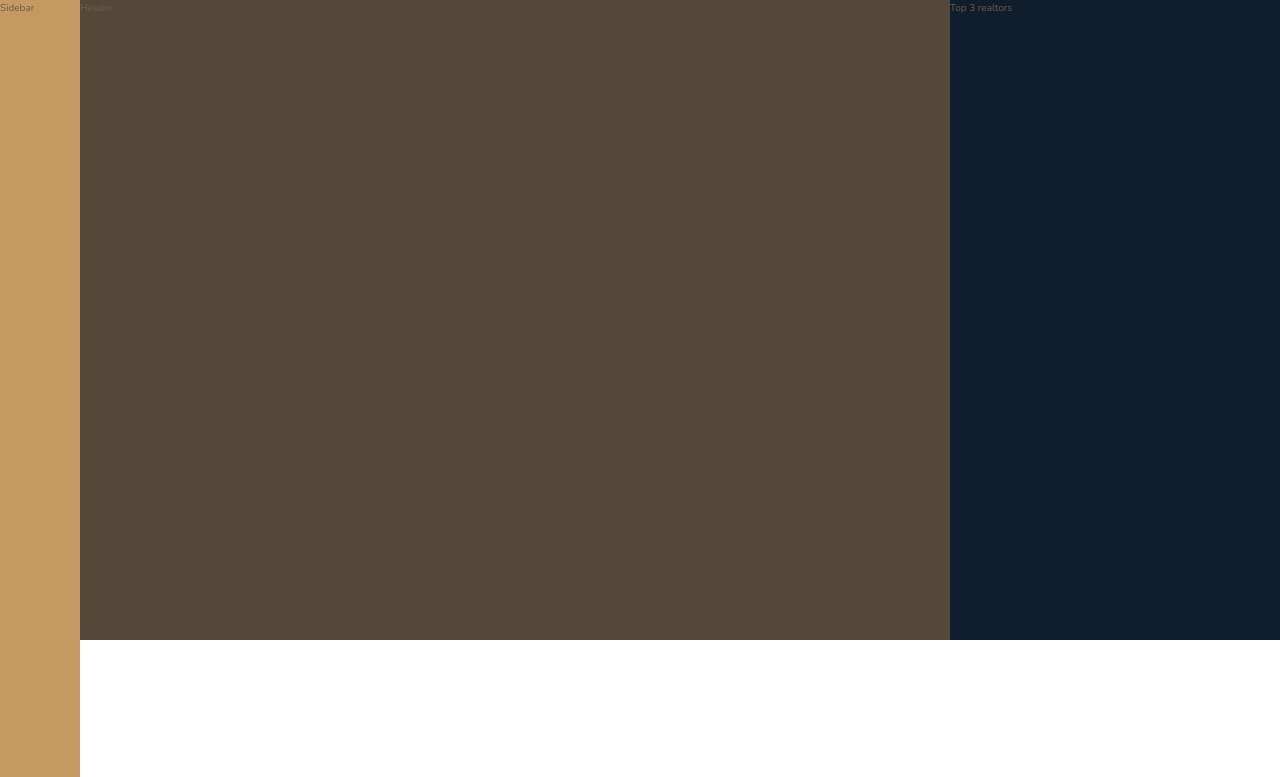
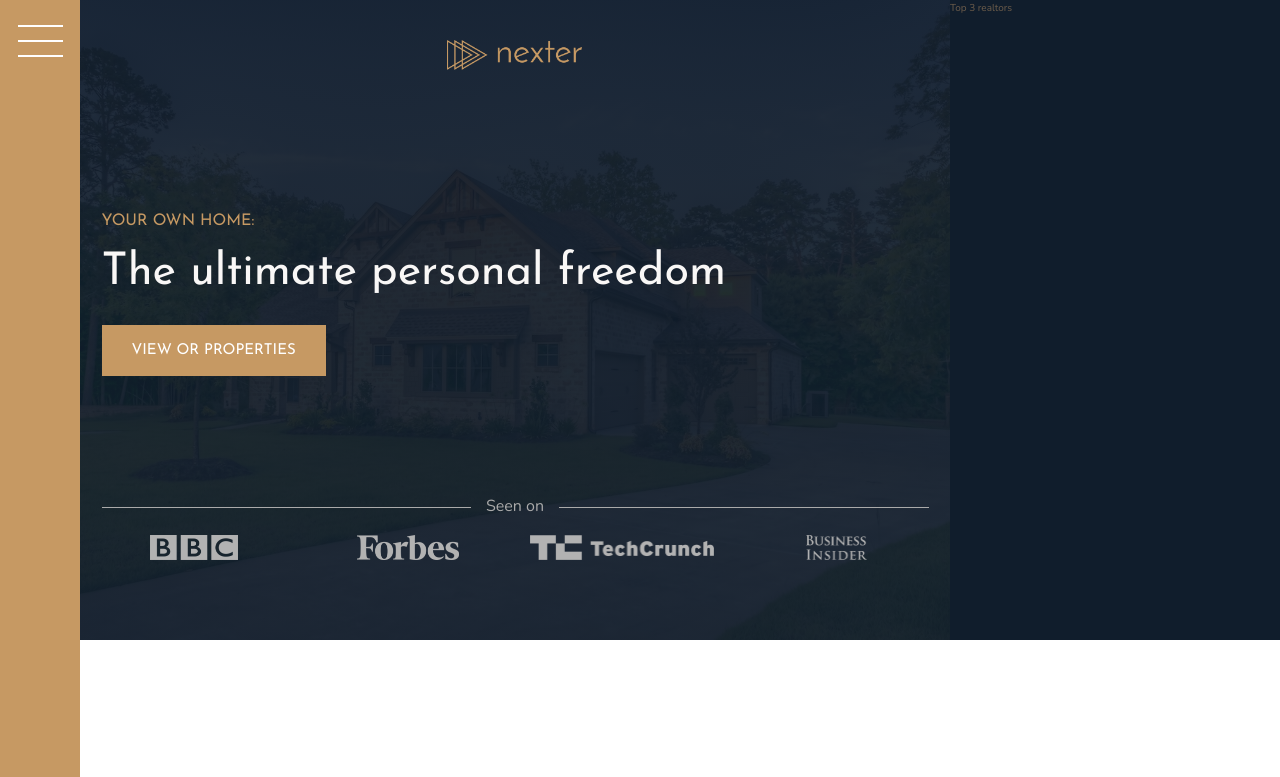
Before and after one commit to Julliano/advanced-css, a website: page Nexter/index.html in a window 1280 px wide. Shown: the top 777 px of the page. Drawn offline with nearby package versions, Linux system fonts and the light colour scheme.

Commit message:
start header section - Nexter project

```diff
--- a/Nexter/index.html
+++ b/Nexter/index.html
@@ -13,11 +13,21 @@
     </head>
     <body class="container">
         <div class="sidebar">
-            Sidebar
+            <button class="nav-btn"></button>
         </div>
 
         <header class="header">
-            Header
+            <img src="img/logo.png" alt="Nexter logo" class="header__logo">
+            <h3 class="heading-3">Your own home:</h3>
+            <h1 class="heading-1">The ultimate personal freedom</h1>
+            <button class="btn header__btn">View or properties</button>
+            <div class="header__seenon-text">Seen on</div>
+            <div class="header__seenon-logos">
+                <img src="img/logo-bbc.png" alt="Seen on logo 1">
+                <img src="img/logo-forbes.png" alt="Seen on logo 2">
+                <img src="img/logo-techcrunch.png" alt="Seen on logo 3">
+                <img src="img/logo-bi.png" alt="Seen on logo 4">
+            </div>
         </header>
 
         <div class="realtors">
--- a/Nexter/sass/_header.scss
+++ b/Nexter/sass/_header.scss
@@ -1,5 +1,57 @@
 .header {
+  padding: 8rem;
+  padding-top: 4rem;
   background-color: $color-grey-dark-1;
+  grid-column: full-start / col-end 6;
 
-  grid-column: full-start / col-end 6;
+  background-size: cover;
+  background-position: center;
+  background-image: linear-gradient(rgba($color-secondary, .93),
+                    rgba($color-secondary, .93)), url(../img/hero.jpeg);
+
+  display: grid;
+  grid-row-gap: 1.5rem;
+  justify-content: center;
+  grid-template-columns: max-content;
+  grid-template-rows: 1fr min-content 6rem 1fr;
+
+  &__logo {
+    height: 3rem;
+    justify-self: center;
+  }
+
+  &__btn {
+    align-self: start;
+    justify-self: start;
+  }
+
+  &__seenon-text {
+    display: grid;
+    align-items: center;
+    grid-column-gap: 1.5rem;
+    grid-template-columns: 1fr max-content 1fr;
+
+    font-size: 1.6rem;
+    color: $color-grey-light-2;
+
+    &::before,
+    &::after {
+      content: "";
+      height: 1px;
+      display: block;
+      background-color: currentColor;
+    }
+  }
+
+  &__seenon-logos {
+    display: grid;
+    justify-items: center;
+    grid-column-gap: 3rem;
+    grid-template-columns: repeat(4, 1fr);
+
+    img {
+      height: 2.5rem;
+      filter: brightness(70%);
+    }
+  }
 }
--- a/Nexter/sass/_sidebar.scss
+++ b/Nexter/sass/_sidebar.scss
@@ -1,6 +1,35 @@
 .sidebar {
+  grid-row: 1 / -1;
   background-color: $color-primary;
+  grid-column: sidebar-start / sidebar-end;
 
-  grid-row: 1 / -1;
-  grid-column: sidebar-start / sidebar-end;
+  display: flex;
+  justify-content: center;
 }
+
+.nav-btn {
+  border: none;
+  border-radius: 0;
+
+  height: 2px;
+  width: 4.5rem;
+  margin-top: 4rem;
+  background-color: #fff;
+
+  &::before,
+  &::after {
+    content: "";
+    height: 2px;
+    width: 4.5rem;
+    display: block;
+    background-color: #fff;
+  }
+
+  &::before {
+    transform: translateY(-1.5rem);
+  }
+
+  &::after {
+    transform: translateY(1.3rem);
+  }
+}
--- a/Nexter/sass/_typography.scss
+++ b/Nexter/sass/_typography.scss
@@ -5,6 +5,9 @@
 
 .heading-1 {
   @extend %heading;
+  line-height: 1;
+  font-size: 4.5rem;
+  color: $color-grey-light-1;
 }
 
 .heading-2 {
```
Also changed, not shown: Nexter/css/style.css.
